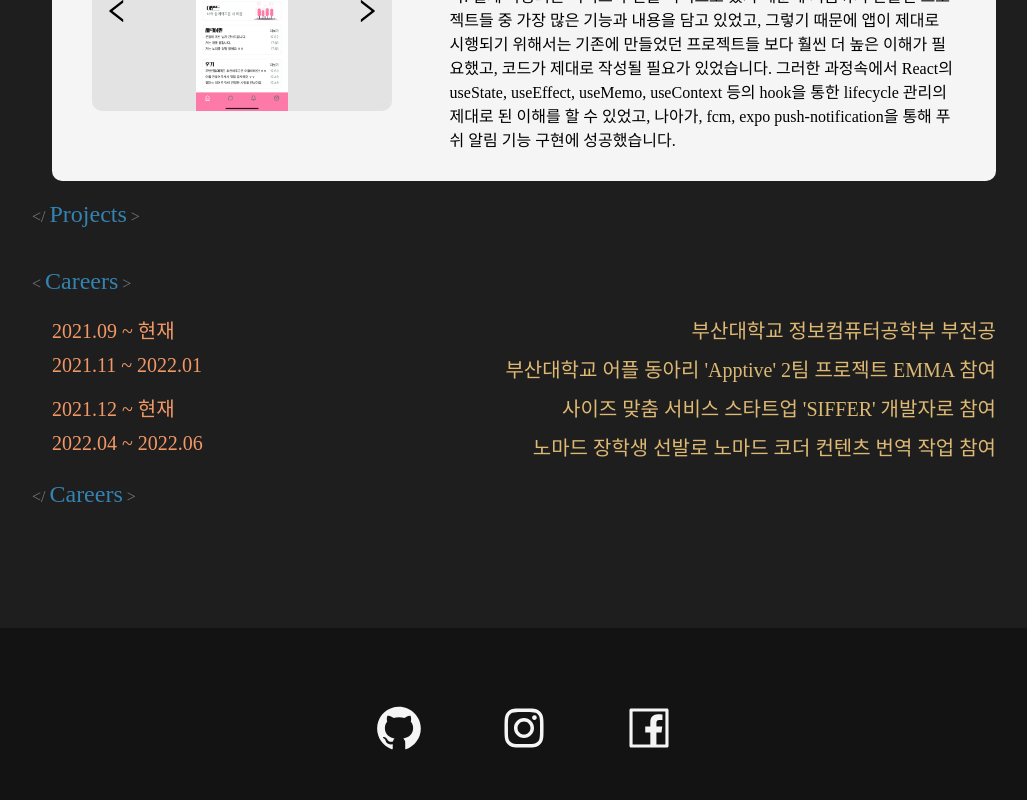
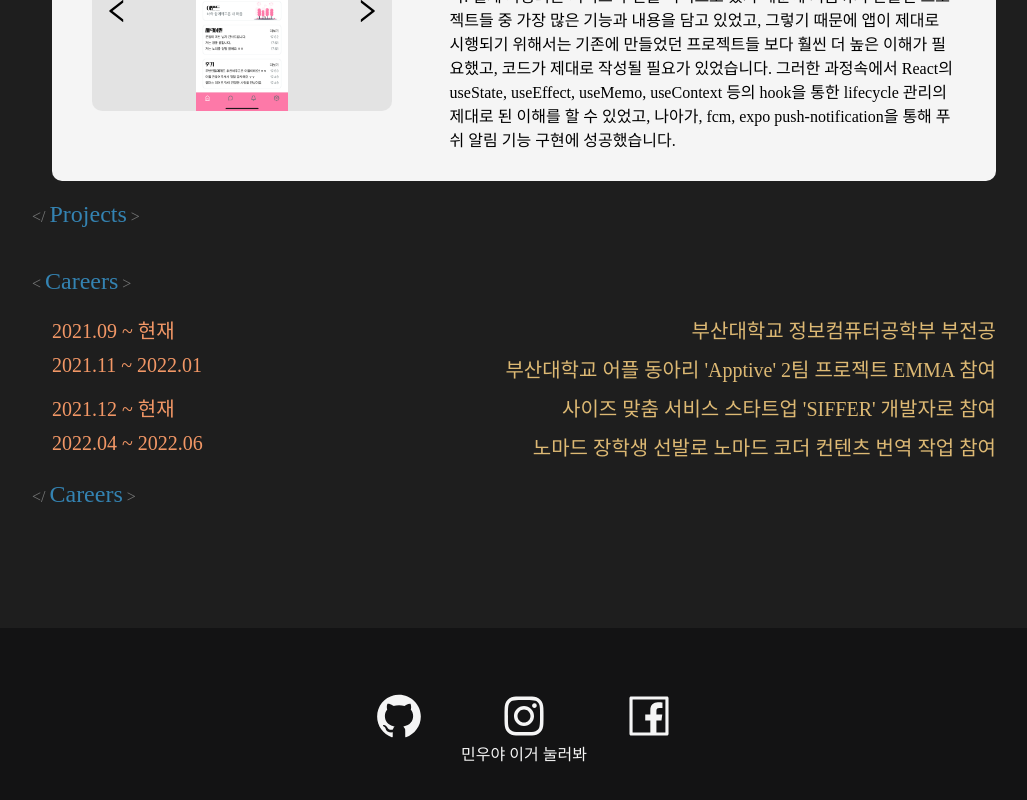
Before and after one commit to on-stu/minsu-info, a React (Create React App) app: page / in a window 1280 px wide. Shown: the part 4477-5277 px from the top of the page, without its empty margins (116-1143 px from the left). Built offline with nearby package versions, Linux system fonts and the light colour scheme; a web font is replaced by a local one.

Commit message:
minwoo
Author:    on-stu <minsu0523@naver.com>

```diff
--- a/src/components/Footer.js
+++ b/src/components/Footer.js
@@ -11,6 +11,7 @@ const Container = styled.div`
   margin-top: 100px;
   background-color: #131314;
   display: flex;
+  flex-direction: column;
   justify-content: center;
   align-items: center;
   .icons {
@@ -47,6 +48,9 @@ const Footer = () => {
           }
         />
       </div>
+      <a href="https://pusan.zoom.us/j/92148569948?pwd=cHdQekw2Ui81Q0F6eXBVenVSODk4dz09">
+        민우야 이거 눌러봐
+      </a>
     </Container>
   );
 };
```
